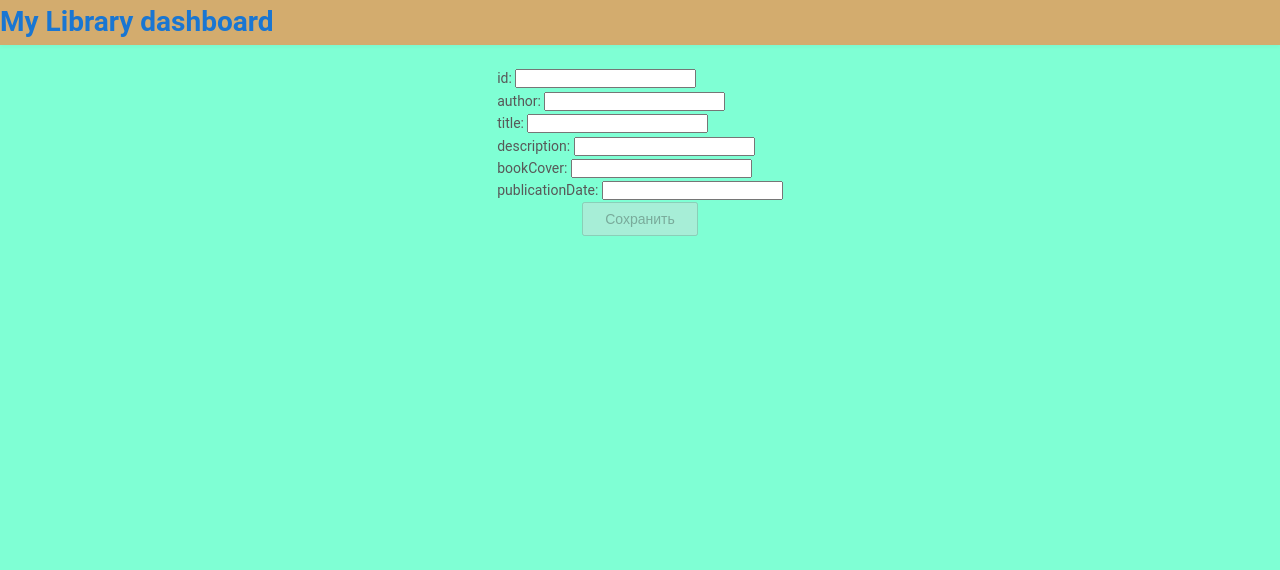
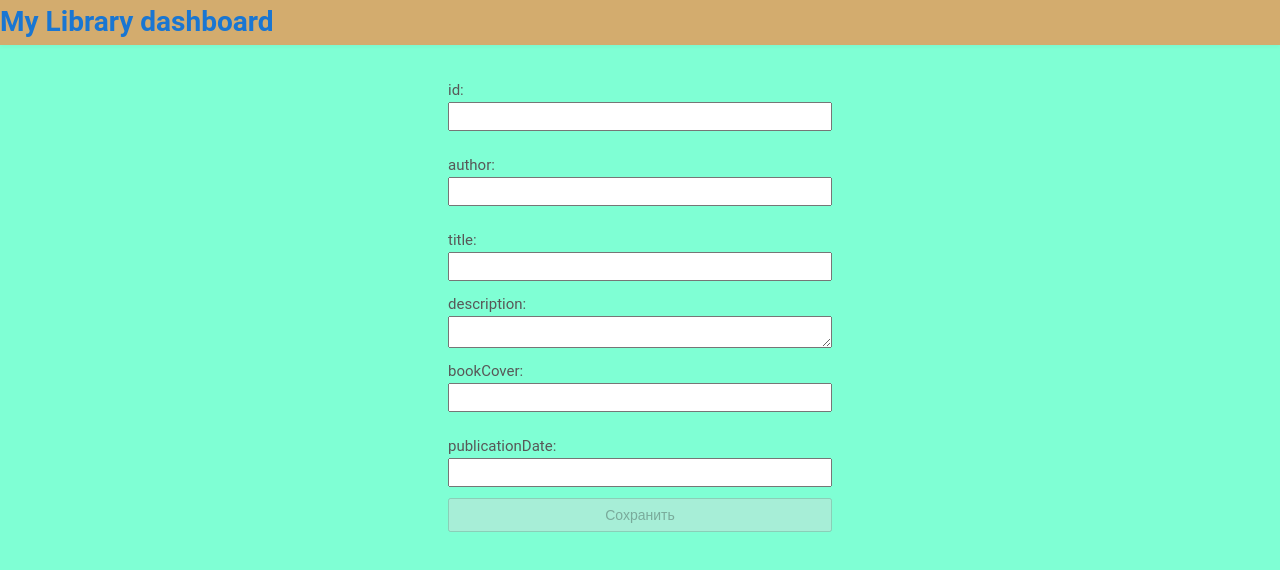
Before and after one commit to ArtemGilyazetdinov/my-library, an Angular app: page /app/books in a window 1280 px wide. Both pictures are taken after typing "Sample" into the empty fields and a click on the button "Add new book". Shown: the top 570 px of the page. Built offline with nearby package versions, Linux system fonts and the light colour scheme.

Commit message:
feat(): add input valid-on,bugfix by editing book

```diff
--- a/src/app/books/edit-book/edit-book.component.html
+++ b/src/app/books/edit-book/edit-book.component.html
@@ -6,34 +6,83 @@
   >
     <div class="edit-form-content">
       <div class="edit-form-content-input">
-      <label>
-        id:
-        <input type="number" formControlName="id" >
-      </label>
-      <label>
-        author:
+
+        <div class="form-control">
+          <label>id:</label>
+          <input type="number" formControlName="id">
+
+          <div *ngIf="id.invalid && id.touched"
+                class="alert-danger"
+          >
+            <span *ngIf="id.errors.required">
+              Поле не может быть пустым
+            </span>
+            <span *ngIf="id.errors.minlength && !id.errors.required">
+              не менее 4
+            </span>
+          </div>
+        </div>
+
+        <div class="form-control">
+          <label>author:</label>
           <input type="text" formControlName="author">
-      </label>
-      <label>
-        title:
+
+          <div *ngIf="author.invalid && author.touched"
+                class="alert-danger"
+          >
+            <span *ngIf="author.errors.required">
+              Обязательное поле
+            </span>
+          </div>
+        </div>
+
+        <div class="form-control">
+          <label>title:</label>
           <input type="text" formControlName="title">
-      </label>
-      <label>
-        description:
-        <input type="text" formControlName="description">
-      </label>
-      <label>
-        bookCover:
+
+          <div *ngIf="title.invalid && title.touched"
+                class="alert-danger"
+          >
+            <span *ngIf="title.errors.required">
+              Обязательное поле
+            </span>
+          </div>
+        </div>
+
+        <div class="form-control description">
+          <label>description:</label>
+          <textarea type="text" formControlName="description">
+          </textarea>
+          <div *ngIf="description.invalid && description.touched"
+                class="alert-danger"
+          >
+            <span *ngIf="description.errors.required">
+              Обязательное поле
+            </span>
+          </div>
+        </div>
+
+        <div class="form-control">
+          <label>bookCover:</label>
           <input type="text" formControlName="bookCover">
-      </label>
-      <label>
-        publicationDate:
+
+          <div *ngIf="bookCover.invalid && bookCover.touched"
+                class="alert-danger"
+          >
+            <span *ngIf="bookCover.errors.required">
+              Обязательное поле
+            </span>
+          </div>
+        </div>
+
+        <div class="form-control">
+          <label>publicationDate:</label>
           <input type="text" formControlName="publicationDate">
-      </label>
-    </div>
         </div>
         <div class="group-buttons">
           <button class="add-button" type="submit" [disabled]="!editForm.valid">Сохранить</button>
         </div>
+      </div>
+    </div>
   </form>
 </div>
--- a/src/app/books/edit-book/edit-book.component.scss
+++ b/src/app/books/edit-book/edit-book.component.scss
@@ -12,6 +12,7 @@
   display: flex;
   flex-flow: column nowrap;
   justify-content: center;
+  width: 30%;
   margin: auto;
 }
 
@@ -24,9 +25,48 @@
   padding: .5rem 1.5rem;
   font-size: 1rem;
   margin-bottom: 2rem;
+  width: 100%;
  }
 
 .add-button:hover {
   color: white;
   background-color: #42545C;
 }
+
+.form-control {
+  display: flex;
+  flex-flow: column nowrap;
+  justify-content: center;
+
+  cursor: text;
+
+  width: 100%;
+  height: 75px;
+
+  border-radius: 2px;
+  font-size: 15px;
+
+  &.alert-danger {
+    border: red;
+  }
+}
+
+
+input {
+  padding: 5px;
+
+  &.ng-invalid.ng-touched {
+    border: 1px solid red;
+  }
+
+  &.ng-valid.ng-touched {
+    border: 1px solid green;
+  }
+}
+
+.description {
+  height: 100%;
+  input {
+    height: 300px;
+  }
+}
--- a/src/app/books/edit-book/edit-book.component.ts
+++ b/src/app/books/edit-book/edit-book.component.ts
@@ -18,15 +18,6 @@ export class EditBookComponent implements OnInit {
   book = new Book();
   isEditingMode = true;
 
-  public editForm: FormGroup = this.formBuilder.group({
-    id:                       [ null, [Validators.required] ],
-    author:                   [ null, [Validators.required] ],
-    title:                    [ null, [Validators.required] ],
-    description:              [ null, [Validators.required] ],
-    bookCover:                [ null, [Validators.required] ],
-    publicationDate:          [ null ],
-  })
-
   constructor(
     private formBuilder: FormBuilder,
     private bookService: BooksService,
@@ -37,6 +28,15 @@ export class EditBookComponent implements OnInit {
   ngOnInit(): void {
     this.setupRouteParamsSubscription();
   }
+
+  public editForm: FormGroup = this.formBuilder.group({
+    id:                       [ '', [Validators.required, Validators.minLength(4)] ],
+    author:                   [ null, [Validators.required] ],
+    title:                    [ null, [Validators.required] ],
+    description:              [ null, [Validators.required] ],
+    bookCover:                [ null, [Validators.required] ],
+    publicationDate:          [ null ],
+  })
 
   onSubmit():void {
     if(!this.editForm.valid) {
@@ -52,6 +52,8 @@ export class EditBookComponent implements OnInit {
       publicationDate
     } = this.editForm.getRawValue();
 
+    const isEditBook = this.isEditingMode;
+
     this.book.id = id;
     this.book.author = author;
     this.book.title = title;
@@ -59,13 +61,14 @@ export class EditBookComponent implements OnInit {
     this.book.bookCover = bookCover;
     this.book.publicationDate = publicationDate;
 
-    this.bookService.addBook(this.book);
+    isEditBook ? this.bookService.editBook(this.book) : this.bookService.addBook(this.book);
 
     this.router.navigate([ '/app/books' ])
   }
 
   loadBook(params: any) {
     if ('id' in params) {
+      this.isEditingMode = true;
       return forkJoin([
         this.bookService.getBook(+params.id),
       ]
@@ -75,6 +78,7 @@ export class EditBookComponent implements OnInit {
       })
     );
     } else {
+      this.isEditingMode = false;
       return of(null);
     }
   }
@@ -94,4 +98,14 @@ export class EditBookComponent implements OnInit {
     });
   }
 
+  get id() { return this.editForm.get('id'); }
+
+  get author() { return this.editForm.get('author'); }
+
+  get description() { return this.editForm.get('description'); }
+
+  get bookCover() { return this.editForm.get('bookCover'); }
+
+  get title() { return this.editForm.get('title'); }
+
 }
--- a/src/app/books/shared/books.service.ts
+++ b/src/app/books/shared/books.service.ts
@@ -29,22 +29,39 @@ export class BooksService {
     this.bookList.push(book);
   }
 
+  editBook(book: Book): void {
+    this.bookList = this.editBookList(book);
+  }
+
   searchBooks(terms: string): Observable<Book[]> {
     const searchParams = terms;
     if (!searchParams.trim()) { return of([]); }
     return of(this.bookList);
   }
 
-  byField(field): any {
-    return (a, b) => a[field] > b[field] ? 1 : -1;
-  }
 
   byFieldReverse(field): any {
     return (a, b) => a[field] < b[field] ? 1 : -1;
   }
 
-  sortBy(sortProp: string): void{
+  sortBy(sortProp: string): void {
     this.bookList.sort(this.byField(sortProp));
   }
 
+  private byField(field) {
+    return (a, b) => a[field] > b[field] ? 1 : -1;
+  }
+
+
+  private editBookList = (book: Book):Book[] => {
+    const newBookList = this.bookList;
+    const bookId = newBookList.findIndex((item) => item.id === book.id);
+    const item = { ...newBookList[bookId] } ;
+
+    return [
+      ...newBookList.slice(0, bookId),
+      item,
+      ...newBookList.slice(bookId + 1)
+    ];
+  };
 }
```
Lines whose indentation alone changed are shown as unchanged.
